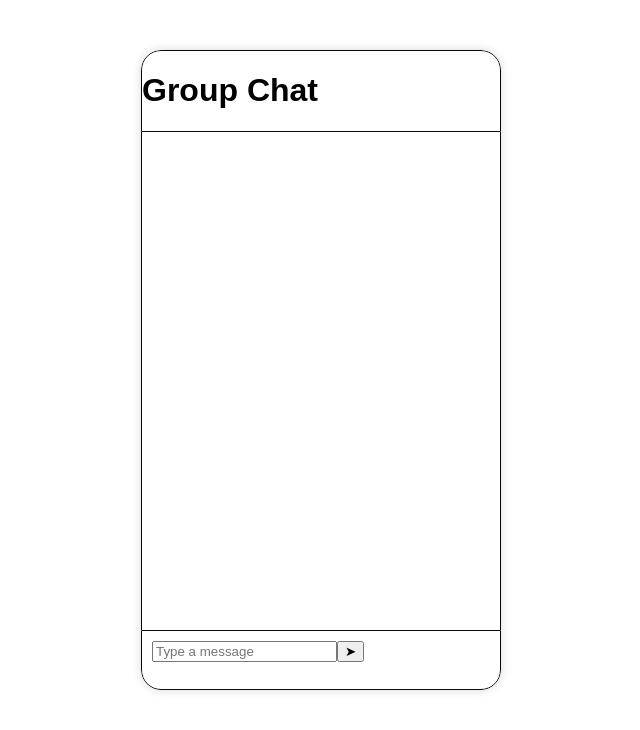
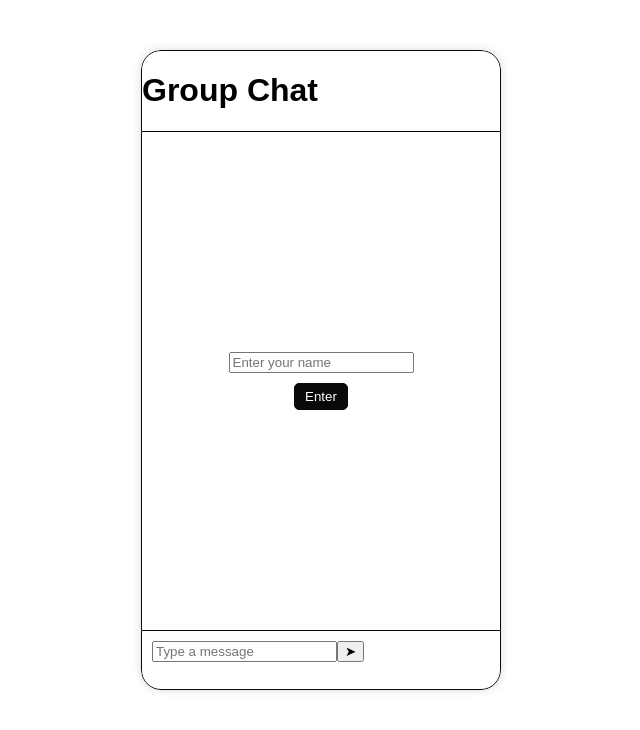
Before and after one commit to johan-t/react-chat-app, a React (Create React App) app in the folder chat-app/: page / in a window 1280 px wide. Shown: the top 730 px of the page, without its empty margins (319-959 px from the left). Built offline with nearby package versions, Linux system fonts and the light colour scheme.

Commit message:
Save userName

```diff
--- a/chat-app/src/App.css
+++ b/chat-app/src/App.css
@@ -44,7 +44,7 @@ header {
 .sent-message::after {
   content: "";
   position: absolute;
-  left: -15px; /* adjust as needed */
+  left: -15px;
   top: 50%;
   transform: translateY(-50%);
   border-width: 9px;
@@ -61,3 +61,21 @@ footer {
   box-sizing: border-box;
   padding: 10px;
 }
+
+.name-prompt {
+  display: flex;
+  flex-direction: column;
+  align-items: center;
+  justify-content: center;
+  height: 100%;
+}
+
+.name-prompt button {
+  margin-top: 10px;
+  padding: 5px 10px;
+  border-radius: 5px;
+  border: 1px solid #090909;
+  background-color: #090909;
+  color: #fff;
+  cursor: pointer;
+}
--- a/chat-app/src/App.js
+++ b/chat-app/src/App.js
@@ -7,13 +7,24 @@ function App() {
   const chatEndRef = useRef(null);
 
   const handleSend = () => {
-    setMessages([...messages, newMessage]); // Add new message to the list of messages
-    setNewMessage('');
+    if (username) { // Only send message if username is set
+      setMessages([...messages, newMessage]); // Add new message to the list of messages
+      setNewMessage('');
+    }
   };
 
   useEffect(() => {
-    chatEndRef.current?.scrollIntoView({ behavior: 'smooth' }); // scrolls to the bottom div
+    chatEndRef.current?.scrollIntoView({ behavior: 'smooth' });
   }, [messages]);
+
+  const [username, setUsername] = useState('');
+  const [hasEnteredName, setHasEnteredName] = useState(false);
+
+  const handleNameSubmit = () => {
+    if (username) {
+      setHasEnteredName(true);
+    }
+  };
 
   return (
     <div className='chat-app'>
@@ -21,10 +32,23 @@ function App() {
         <h1>Group Chat</h1>
       </header>
       <div className='chat'>
-        {messages.map((message, index) =>
-          <p className='sent-message' key={index}>
-            {message}
-          </p>)}
+        {!hasEnteredName ? (
+          <div className='name-prompt'>
+            <input
+              type="text"
+              placeholder="Enter your name"
+              value={username}
+              onChange={e => setUsername(e.target.value)}
+            />
+            <button onClick={handleNameSubmit}>Enter</button>
+          </div>
+        ) : (
+          messages.map((message, index) =>
+            <p className='sent-message' key={index}>
+              {message}
+            </p>
+          )
+        )}
         <div ref={chatEndRef} />
       </div>
       <footer>
```
